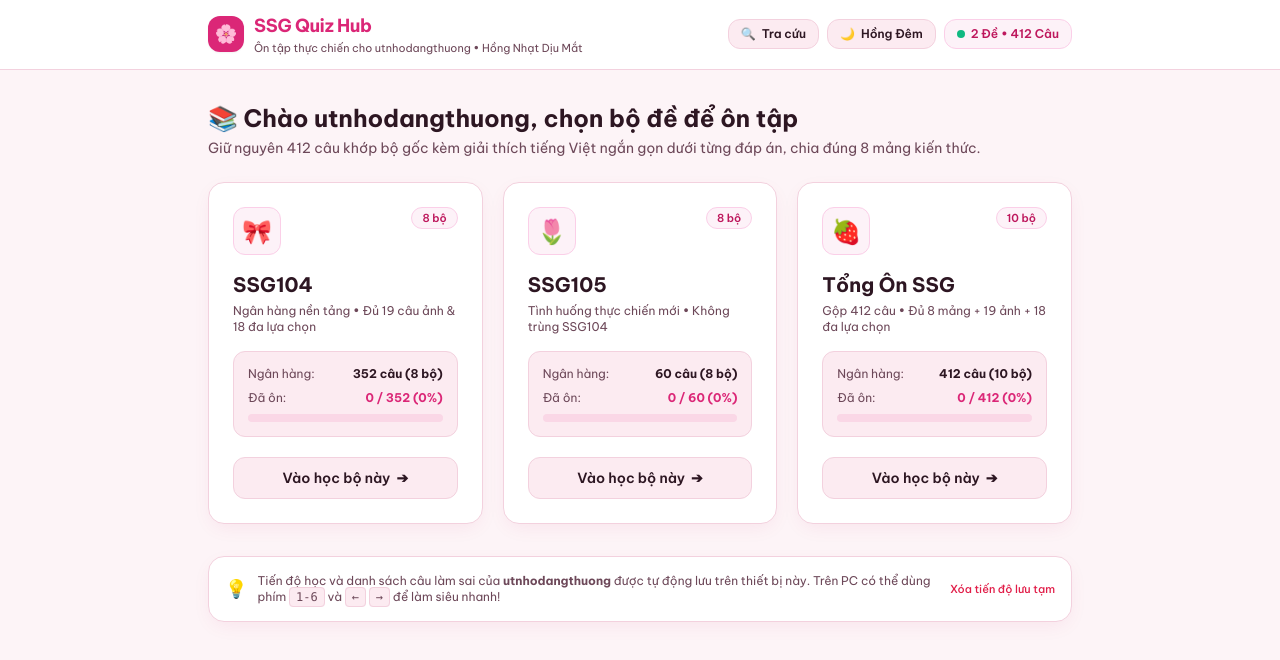
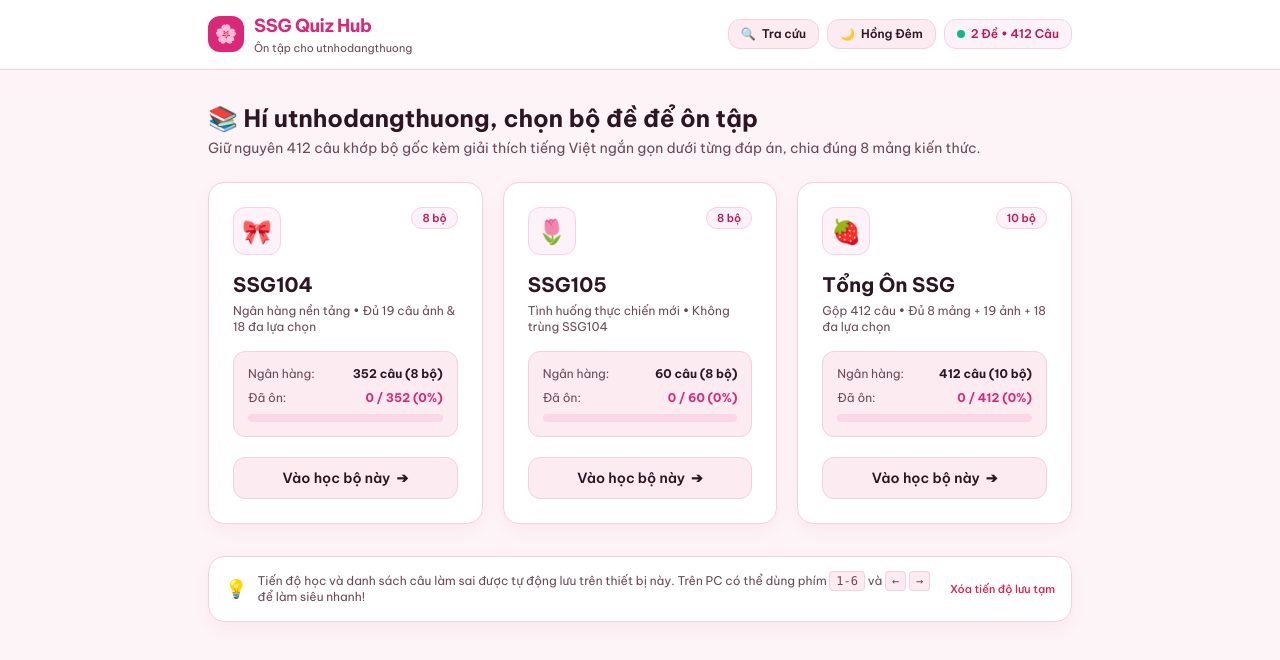
Before and after one commit to Dang369/quiz_FE_SSG104_SSG105, a plain HTML site: page index.html in a window 1280 px wide. Drawn offline with nearby package versions, Linux system fonts and the light colour scheme.

Commit message:
chore: update homepage greeting and subtitle copy

```diff
--- a/index.html
+++ b/index.html
@@ -131,7 +131,7 @@
         </div>
         <div>
           <h1 class="text-base sm:text-lg font-bold tracking-tight text-pink-600 dark:text-pink-400">SSG Quiz Hub</h1>
-          <p class="text-[11px] text-sec hidden sm:block">Ôn tập thực chiến cho utnhodangthuong • Hồng Nhạt Dịu Mắt</p>
+          <p class="text-[11px] text-sec hidden sm:block">Ôn tập cho utnhodangthuong</p>
         </div>
       </div>
 
@@ -161,7 +161,7 @@
   <!-- ================================================= -->
   <main id="screen-home" class="w-full max-w-4xl px-4 py-6 sm:py-8 fade-in flex-1">
     <div class="mb-6">
-      <h2 class="text-xl sm:text-2xl font-bold text-main">📚 Chào utnhodangthuong, chọn bộ đề để ôn tập</h2>
+      <h2 class="text-xl sm:text-2xl font-bold text-main">📚 Hí utnhodangthuong, chọn bộ đề để ôn tập</h2>
       <p class="text-xs sm:text-sm text-sec mt-1">
         Giữ nguyên 412 câu khớp bộ gốc kèm giải thích tiếng Việt ngắn gọn dưới từng đáp án, chia đúng 8 mảng kiến thức.
       </p>
@@ -173,7 +173,7 @@
     <div class="mt-8 p-4 rounded-2xl card-surface border text-xs text-sec flex flex-col sm:flex-row sm:items-center justify-between gap-3">
       <div class="flex items-start sm:items-center gap-2.5">
         <span class="text-lg">💡</span>
-        <span>Tiến độ học và danh sách câu làm sai của <strong>utnhodangthuong</strong> được tự động lưu trên thiết bị này. Trên PC có thể dùng phím <kbd class="px-1.5 py-0.5 rounded card-alt border font-mono">1-6</kbd> và <kbd class="px-1.5 py-0.5 rounded card-alt border font-mono">←</kbd> <kbd class="px-1.5 py-0.5 rounded card-alt border font-mono">→</kbd> để làm siêu nhanh!</span>
+        <span>Tiến độ học và danh sách câu làm sai được tự động lưu trên thiết bị này. Trên PC có thể dùng phím <kbd class="px-1.5 py-0.5 rounded card-alt border font-mono">1-6</kbd> và <kbd class="px-1.5 py-0.5 rounded card-alt border font-mono">←</kbd> <kbd class="px-1.5 py-0.5 rounded card-alt border font-mono">→</kbd> để làm siêu nhanh!</span>
       </div>
       <button onclick="app.resetAllProgress()" class="text-[11px] text-rose-600 dark:text-rose-400 font-medium hover:underline shrink-0 self-end sm:self-center">
         Xóa tiến độ lưu tạm
```
